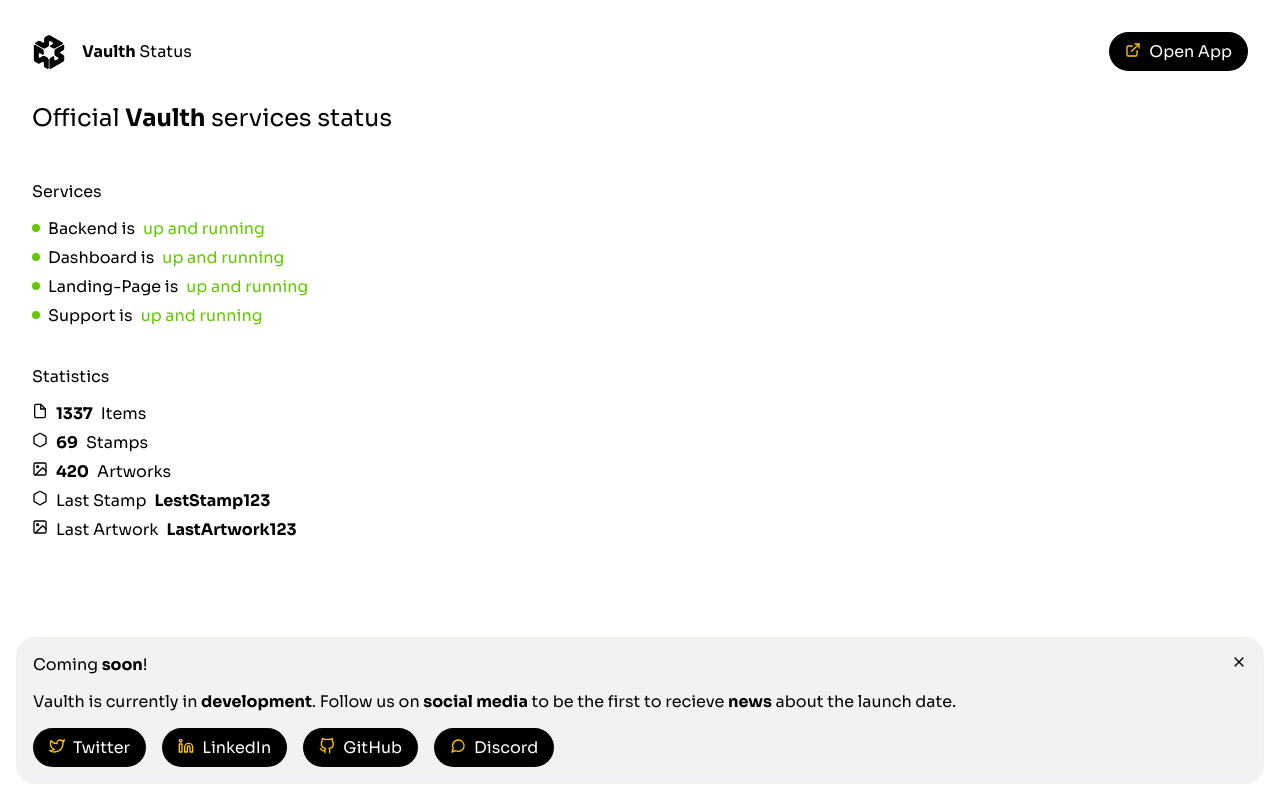
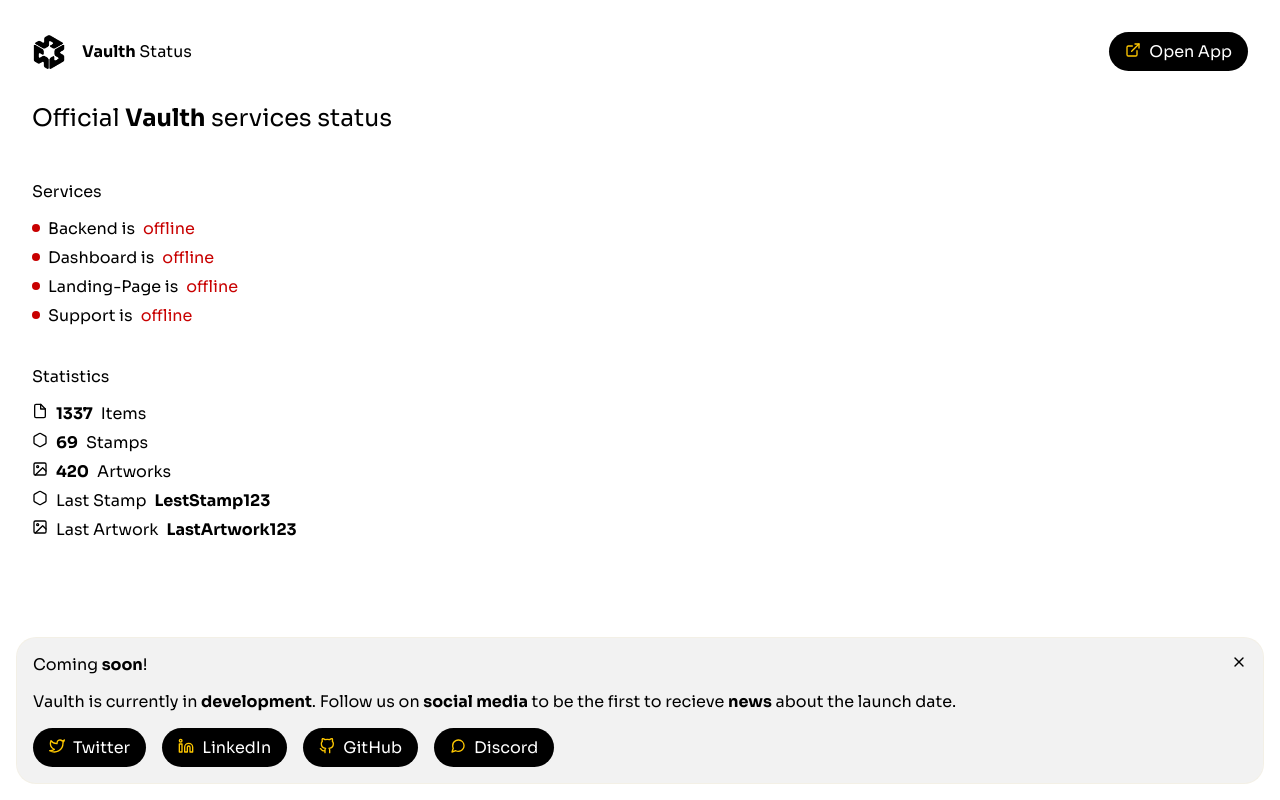
Before and after one commit to Vaulth/status, a Next.js app: page / in a window 1280 px wide. Built offline with nearby package versions, Linux system fonts and the light colour scheme; no server answers.

Commit message:
Update requests

```diff
--- a/components/Status.jsx
+++ b/components/Status.jsx
@@ -13,7 +13,7 @@
             return true;
         })
         .catch((error) => {
-            console.log(error.response.status);
+            console.log("checkWebsite ({" + url + "}): " + error.code);
             return false;
         })
 }
@@ -27,12 +27,12 @@
     });
 
     useEffect(() => {
-        function checkStatus() {
+        const checkStatus = async () => {
             setStatus({
-                backend: checkWebsite("https://backend.vaulth.app/"),
-                dashboard: checkWebsite("https://dashboard.vaulth.app/"),
-                landingPage: checkWebsite("https://vaulth.app/"),
-                support: checkWebsite("https://support.vaulth.app/"),
+                backend: await checkWebsite("https://backend.vaulth.app/"),
+                dashboard: await checkWebsite("https://dashboard.vaulth.app/"),
+                landingPage: await checkWebsite("https://vaulth.app/"),
+                support: await checkWebsite("https://support.vaulth.app/"),
             });
         }
 
@@ -53,21 +53,19 @@
 
     useEffect(() => {
         const getStatistics = async () => {
-            const res = null;
-
-            try {
-                res = await axios.get('http://backend.vaulth.app/analytics');
-
-                setStatistics({
-                    itemNumber: res.data.itemNumber,
-                    stampNumber: res.data.stampNumber,
-                    artworkNumber: res.data.artworkNumber,
-                    lastStamp: res.data.lastStamp,
-                    lastArtwork: res.data.lastArtwork
-                });
-            } catch (error) {
-                console.log("status.vaulth.app: Failed to fetch statistics.")
-            }
+            await axios.get('http://backend.vaulth.app/analytics')
+                .then((response) => {
+                    setStatistics({
+                        itemNumber: response.data.itemNumber,
+                        stampNumber: response.data.stampNumber,
+                        artworkNumber: response.data.artworkNumber,
+                        lastStamp: response.data.lastStamp,
+                        lastArtwork: response.data.lastArtwork
+                    });
+                })
+                .catch((error) => {
+                    console.log(error.code);
+                })
         }
 
         getStatistics();
```
